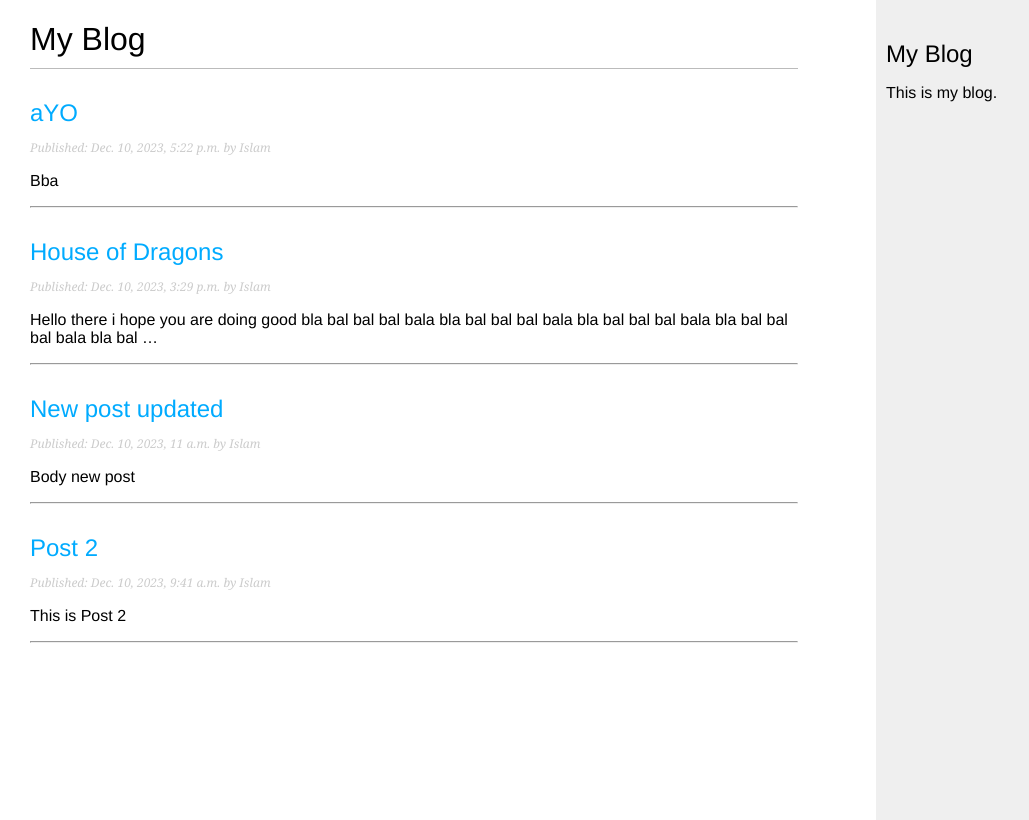
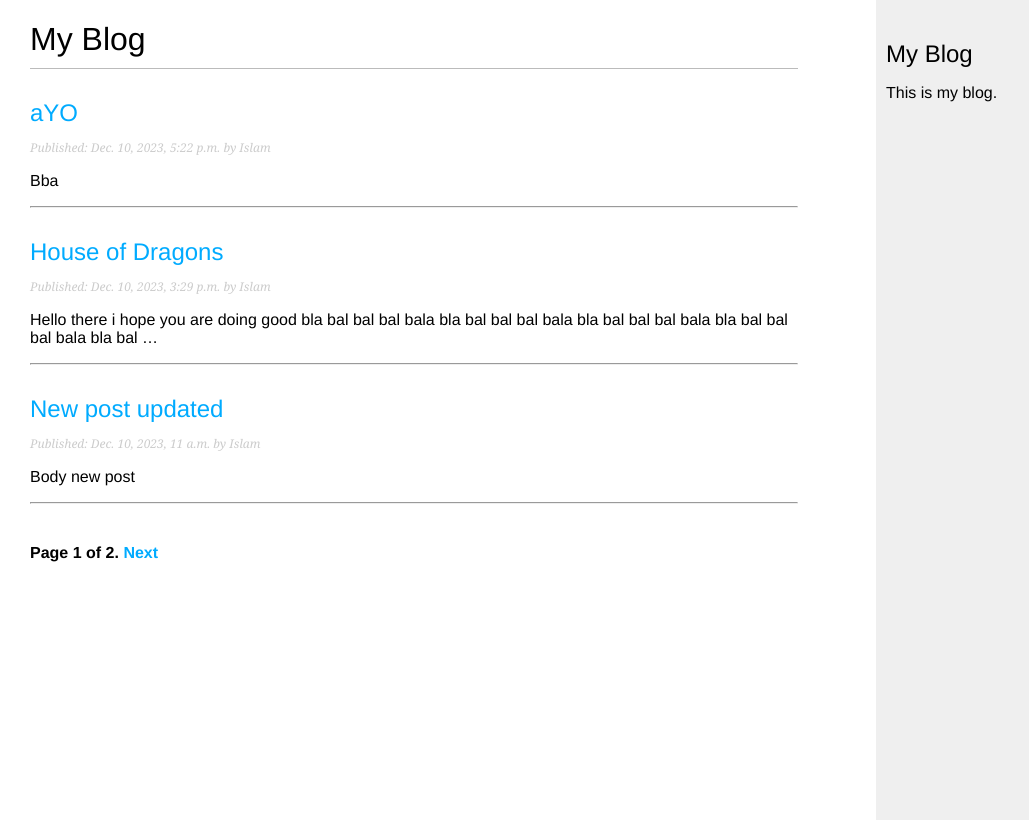
Before and after one commit to YieGin/Django, a Django app: page /blog/ in a window 1280 px wide. Shown: the whole page, without its empty margins (0-1029 px from the left). Run offline with Django 4.2, Linux system fonts and the light colour scheme; data comes from the database, SQL or seed files in the repository.

Commit message:
Adding Pagination To The Post List View

```diff
--- a/Module01/mysite/blog/templates/blog/post/list.html
+++ b/Module01/mysite/blog/templates/blog/post/list.html
@@ -16,4 +16,5 @@
         {{ post.body | truncatewords:30 | linebreaks }}
         <hr />
         {% endfor %}
+        {% include "pagination.html" with page=posts %}
 {% endblock  %}
--- /dev/null
+++ b/Module01/mysite/blog/templates/pagination.html
@@ -0,0 +1,13 @@
+<div class="pagination">
+    <span class="step-links">
+        {% if page.has_previous %}
+            <a href="?page={{ page.previous_page_number }}"> Previous</a>
+        {% endif %}
+        <span class="current">
+            Page {{ page.number }} of {{ page.paginator.num_pages }}.
+        </span>
+        {% if page.has_next %}
+            <a href="?page={{ page.next_page_number }}">Next</a>
+        {% endif %}
+    </span>
+</div>
--- a/Module01/mysite/blog/views.py
+++ b/Module01/mysite/blog/views.py
@@ -1,9 +1,18 @@
 from django.shortcuts import render, get_object_or_404
 from .models import Post
 from django.http import Http404
+from django.core.paginator import Paginator, EmptyPage, PageNotAnInteger
 
 def post_list(request):
-    posts = Post.objects.all()
+    post_list = Post.objects.all()
+    paginator = Paginator(post_list, 3)
+    page_number = request.GET.get('page', 1)
+    try:
+        posts = paginator.page(page_number)
+    except EmptyPage:
+        posts = paginator.page(paginator.num_pages)
+    except PageNotAnInteger:
+        posts = paginator.page(1)
     return render(request, 'blog/post/list.html', {'posts': posts})
 
 
```
